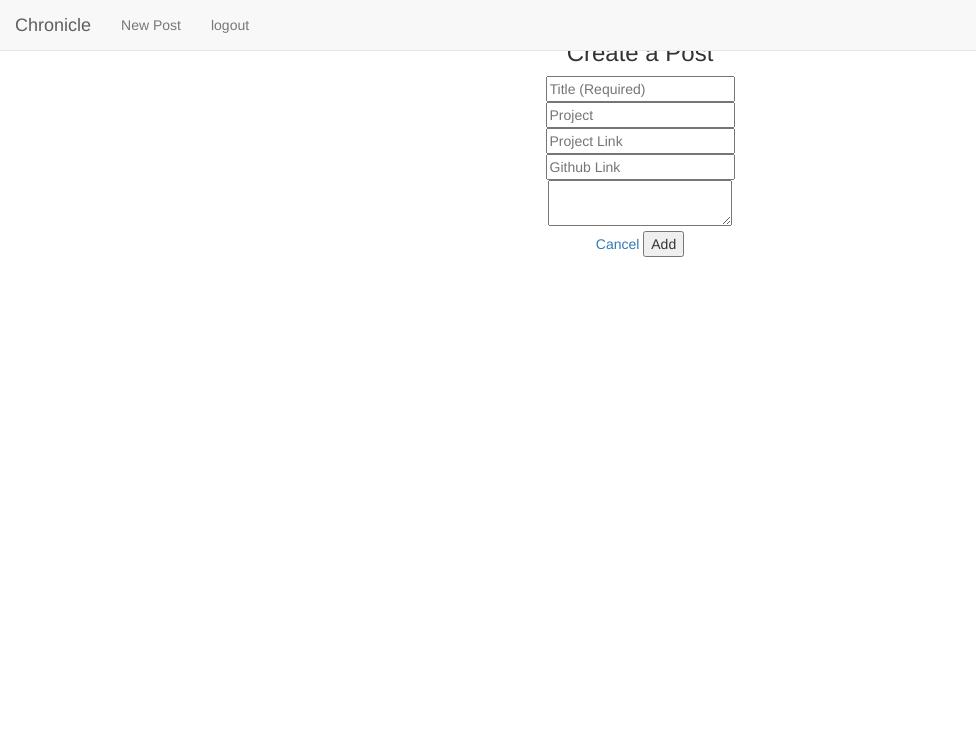
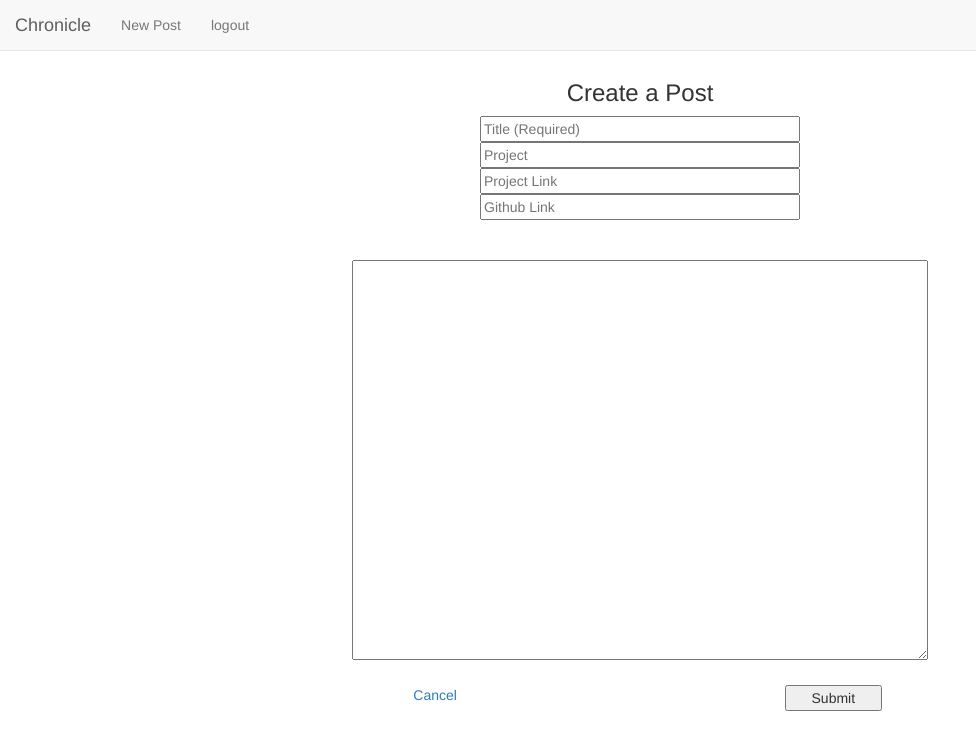
Before and after one commit to ianagpawa/tech-blog, a Flask app: page /new/ in a window 1280 px wide. Shown: the top 750 px of the page, without its empty margins (0-976 px from the left). Run offline with Flask 2, Linux system fonts and the light colour scheme; the visitor is signed in with stand-in values (Sample User, id 1); some libraries are stand-ins or nearby versions.

Commit message:
feat: Update styling for nav bar padding, and new post template"

```diff
--- /dev/null
+++ b/static/css/style.css
@@ -0,0 +1,17 @@
+
+body{
+    padding-top: 5vh;
+}
+
+#main-title{
+    font-size: 50px;
+}
+
+textarea {
+    width: 45vw;
+    height: 50vh;
+}
+
+.input-post {
+    width: 25vw;
+}
--- a/templates/front.html
+++ b/templates/front.html
@@ -5,11 +5,12 @@
 
 <div class='frontpage text-center'>
     <div class='frontpage-top'>
-        <h1>Chronicle</h1>
+        <h1 id='main-title'>Chronicle</h1>
+        <br>
         <h4>Welcome to my tech blog.</h4>
     </div>
+    <hr>
 
-    <h2 id='most-recent'>Most Recent Posts</h2>
     {% for post in posts %}
     <div class='posts text-left'>
         <div class='post-header'>
--- a/templates/new_post.html
+++ b/templates/new_post.html
@@ -1,12 +1,11 @@
 {% extends "base.html" %}
 {% block content %}
 
-<div class='container-fluid'>
-    <div class='col-md-6 col-md-offset-3 flash text-center'>
-
+<div class='col-md-12 text-center'>
         <br>
         <h3>Create a Post</h3>
         <form method='post'>
+            <div class='input-forms'>
             <input type='text' class='input-post' name='title'
                 placeholder="Title (Required)">
             <br>
@@ -19,14 +18,20 @@
             <input type='text' class='input-post' name='github-link'
                 placeholder="Github Link">
             <br>
-            <textarea name="content" id='new-post-textarea'></textarea>
+            </div>
             <br>
-            <a>
+            <br>
+            <div>
+                <textarea name="content" id='new-post-textarea'></textarea>
+                <br>
+            </div>
+            <br>
+            <a class='col-md-1 col-md-offset-1 text-left' href="{{url_for('front')}}">
                 Cancel
             </a>
-            <input id='add-song' class='CRUD-button' type='submit' value='Add'>
+            <input class='col-md-2 col-md-offset-7 CRUD-button' type='submit' value='Submit'>
         </form>
 
-    </div>
+
 </div>
 {% endblock %}
```
Also changed, not shown: static/style.css (deleted).
